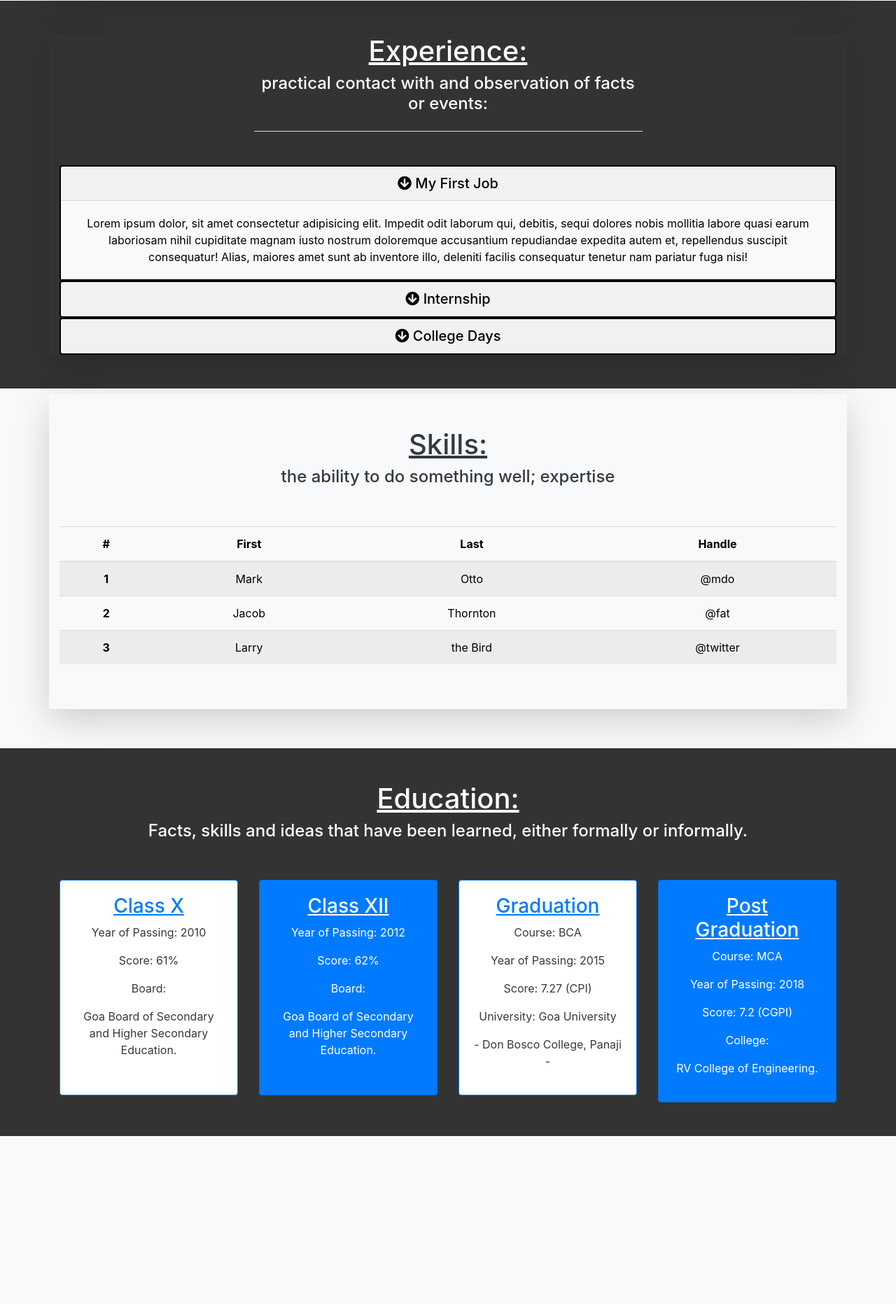
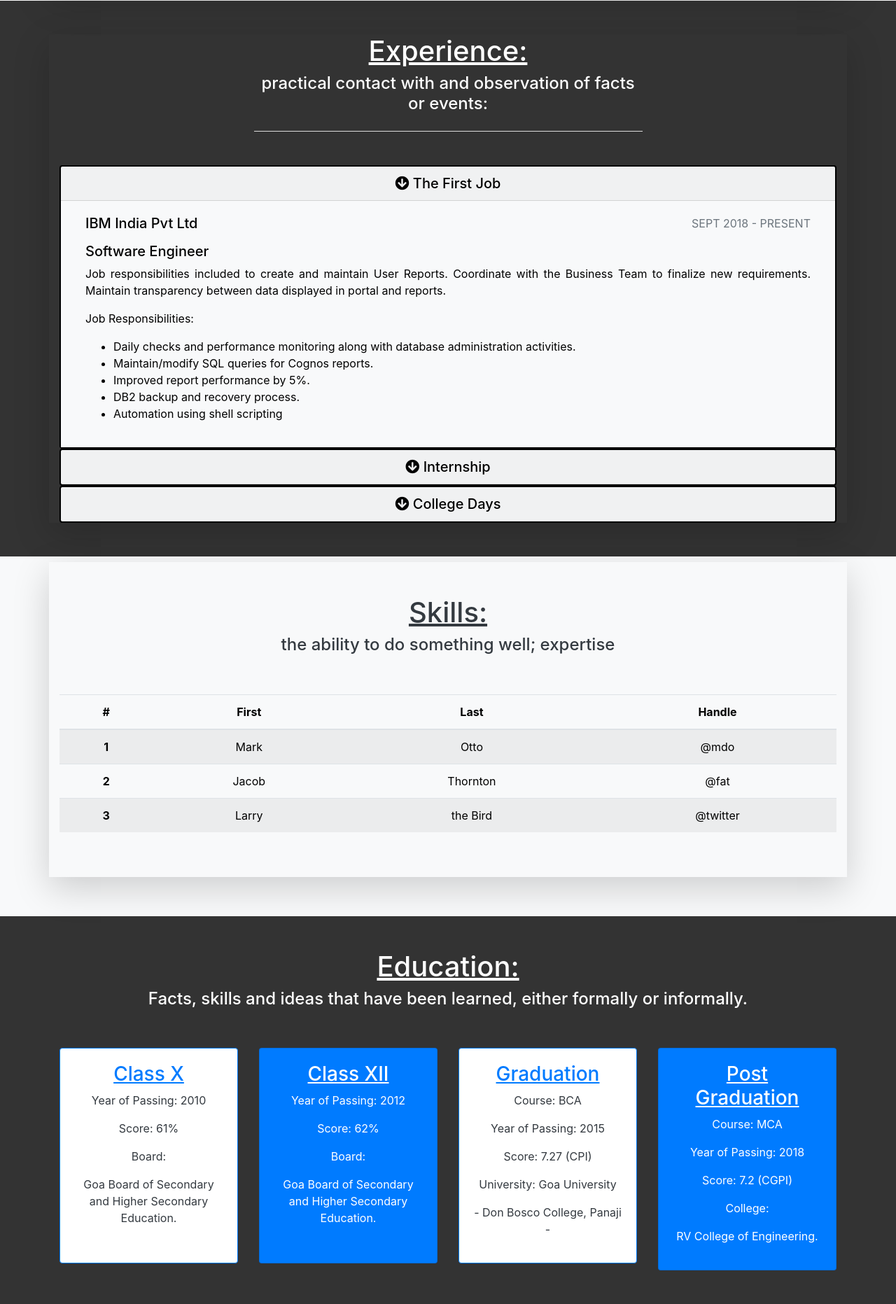
Before and after one commit to chetan276/profile, a Django app: page / in a window 1280 px wide. Shown: the part 707-2570 px from the top of the page at 70% size. Before the commit the page ends 2330 px from the top, so only its background shows below. Run offline with Django 3.2, Linux system fonts and the light colour scheme; some libraries are stand-ins or nearby versions.

Commit message:
Experience updates till internship

```diff
--- a/myprofile/templates/index.html
+++ b/myprofile/templates/index.html
@@ -116,17 +116,51 @@
                         <div class="card-header">
                             <h5 class="mb-0">
                                 <div href="#collapse1" data-toggle="collapse" data-parent="#accordion">
-                                    <i class="fas fa-arrow-circle-down"></i> My First Job
+                                    <i class="fas fa-arrow-circle-down"></i> The First Job
                                 </div>
                             </h5>
                         </div>
 
                         <div id="collapse1" class="collapse show">
                             <div class="card-body bg-light">
-                                Lorem ipsum dolor, sit amet consectetur adipisicing elit. Impedit odit laborum qui, debitis, sequi dolores nobis mollitia
-                                labore quasi earum laboriosam nihil cupiditate magnam iusto nostrum doloremque accusantium repudiandae
-                                expedita autem et, repellendus suscipit consequatur! Alias, maiores amet sunt ab inventore illo, deleniti
-                                facilis consequatur tenetur nam pariatur fuga nisi!
+                                <div class="container">
+                                    <div class="row">
+                                        <div class="col-sm">
+                                            <h5 class="float-left">IBM India Pvt Ltd</h5>
+                                            <p class="float-right text-muted">SEPT 2018 - PRESENT</p>
+                                        </div>
+                                    </div>
+
+                                    <div class="row">
+                                        <div class="col-sm">
+                                            <h5 class="float-left ">Software Engineer</h5>
+                                        </div>
+                                    </div>
+
+                                    <div class="row">
+                                        <div class="col-sm text-justify">
+                                            <p class="">Job responsibilities included to create and maintain User Reports.
+                                                Coordinate with the Business Team to finalize new requirements.
+                                                Maintain transparency between data displayed in portal and reports.
+                                            </p>
+                                        </div>
+                                    </div>
+
+                                    <div class="row">
+                                        <div class="col-sm text-left">
+                                            <p>Job Responsibilities:</p>
+                                            <ul class="text-left">
+                                                <li class="">Daily checks and performance monitoring along with
+                                                    database administration activities.</li>
+                                                <li class="">Maintain/modify SQL queries for Cognos reports.</li>
+                                                <li class="">Improved report performance by 5%.</li>
+                                                <li class="">DB2 backup and recovery process.</li>
+                                                <li class="">Automation using shell scripting</li>
+                                            </ul>
+                                        </div>
+                                    </div>
+                                </div>
+
                             </div>
                         </div>
                     </div>
@@ -142,10 +176,40 @@
 
                         <div id="collapse2" class="collapse">
                             <div class="card-body bg-light">
-                                Lorem ipsum dolor, sit amet consectetur adipisicing elit. Impedit odit laborum qui, debitis, sequi dolores nobis mollitia
-                                labore quasi earum laboriosam nihil cupiditate magnam iusto nostrum doloremque accusantium repudiandae
-                                expedita autem et, repellendus suscipit consequatur! Alias, maiores amet sunt ab inventore illo, deleniti
-                                facilis consequatur tenetur nam pariatur fuga nisi!
+                                <div class="container">
+                                    <div class="row">
+                                        <div class="col-sm">
+                                            <h5 class="float-left">IBM India Pvt Ltd</h5>
+                                            <p class="float-right text-muted">JAN 2018 - JUL 2018</p>
+                                        </div>
+                                    </div>
+
+                                    <div class="row">
+                                        <div class="col-sm">
+                                            <h5 class="float-left ">Project Intern</h5>
+                                        </div>
+                                    </div>
+
+                                    <div class="row">
+                                        <div class="col-sm text-justify">
+                                            <p class="">As an intern the work was to collaborate with the team to create a
+                                                new report using IBM Cognos Report Studio and IBM DB2. In
+                                                addition, was able to understand the project structure.
+                                            </p>
+                                        </div>
+                                    </div>
+
+                                    <div class="row container">
+                                        <p>Job Responsibilities:</p>
+                                        <ul class="text-left">
+                                            <li class="">Gain hands on experience as an IT professional.</li>
+                                            <li class="">Shadowing and training with knowledgeable professionals along with the ability to work in teams. </li>
+                                            <li class="">Opportunity to attend networking events and company
+                                            meetings.</li>
+                                        </ul>
+
+                                    </div>
+                                </div>
                             </div>
                         </div>
                     </div>
```
